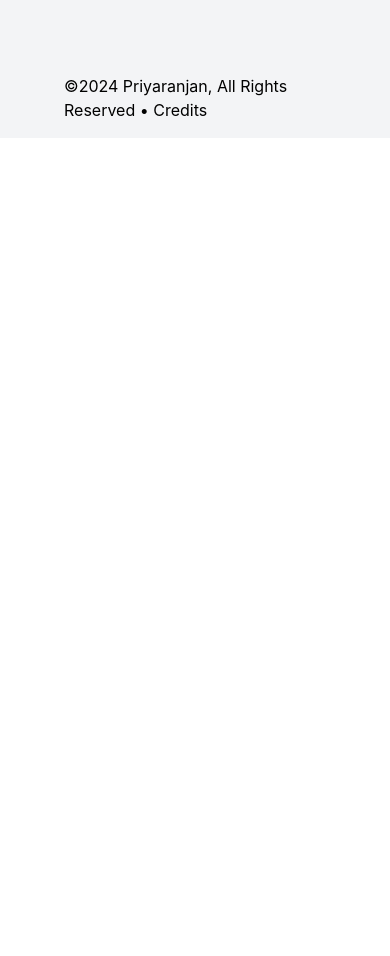
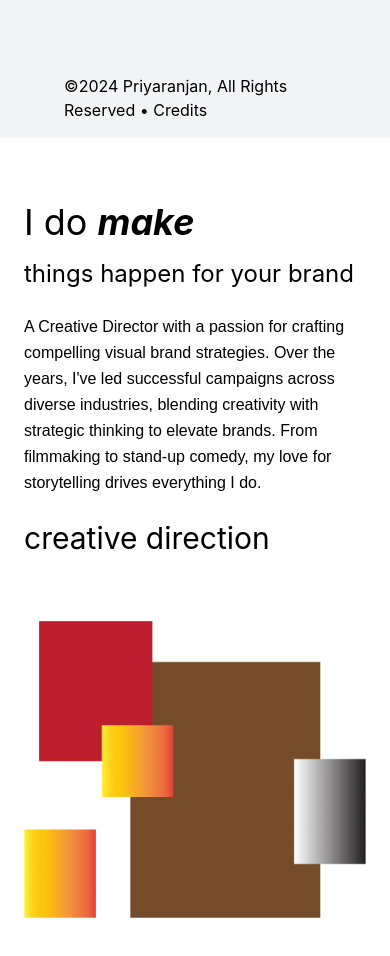
Before and after one commit to ashishmohapatra240/priyaranjan-portfolio, a Next.js app: page / in a window 390 px wide. Shown: the part 4420-5376 px from the top of the page. Before the commit the page ends 4558 px from the top, so only its background shows below. Built offline with nearby package versions, Linux system fonts and the light colour scheme.

Commit message:
Add SixthSection

```diff
--- a/app/page.tsx
+++ b/app/page.tsx
@@ -3,6 +3,7 @@ import FifthSection from "@/components/FifthSection";
 import FourthSection from "@/components/FourthSection";
 import HeroSection from "@/components/HeroSection";
 import SecondSection from "@/components/SecondSection";
+import SixthSection from "@/components/SixthSection";
 import ThirdSection from "@/components/ThirdSection";
 import workItems from "@/data/Works";
 
@@ -14,6 +15,7 @@ export default function Home() {
       <ThirdSection />
       <FourthSection workItems={workItems} />
       <FifthSection/>
+      <SixthSection/>
     </div>
   );
 }
--- /dev/null
+++ b/components/SixthSection.tsx
@@ -0,0 +1,47 @@
+import React from "react";
+import Image from "next/image";
+
+export default function SixthSection() {
+  return (
+    <div className="min-h-screen grid grid-cols-1 lg:grid-cols-2 items-center gap-8 px-6 lg:px-16 py-12">
+      {/* Text Section */}
+      <div className="flex flex-col space-y-6">
+        {/* Title */}
+        <div>
+          <h1 className="text-black text-4xl lg:text-6xl font-['Inter'] font-normal">
+            I do <span className="font-bold italic">make</span>
+          </h1>
+          <h2 className="text-black text-2xl lg:text-3xl font-normal font-['Inter'] mt-4">
+            things happen for your brand
+          </h2>
+        </div>
+
+        {/* Description */}
+        <div className="text-black text-base leading-relaxed font-['Plus Jakarta Sans'] space-y-2">
+          <p>
+            A Creative Director with a passion for crafting compelling visual
+            brand strategies. Over the years, I&apos;ve led successful campaigns
+            across diverse industries, blending creativity with strategic
+            thinking to elevate brands. From filmmaking to stand-up comedy, my
+            love for storytelling drives everything I do.
+          </p>
+        </div>
+
+        <div className="text-black text-3xl lg:text-4xl font-normal font-['Inter'] mt-8">
+          creative direction
+        </div>
+      </div>
+
+      {/* Image Section */}
+      <div className="flex justify-center lg:justify-end">
+        <Image
+          src="/images/abstract.png"
+          alt="Abstract shapes"
+          width={400}
+          height={400}
+          className="object-cover"
+        />
+      </div>
+    </div>
+  );
+}
```
Also changed, not shown: public/images/abstract.png (added).
